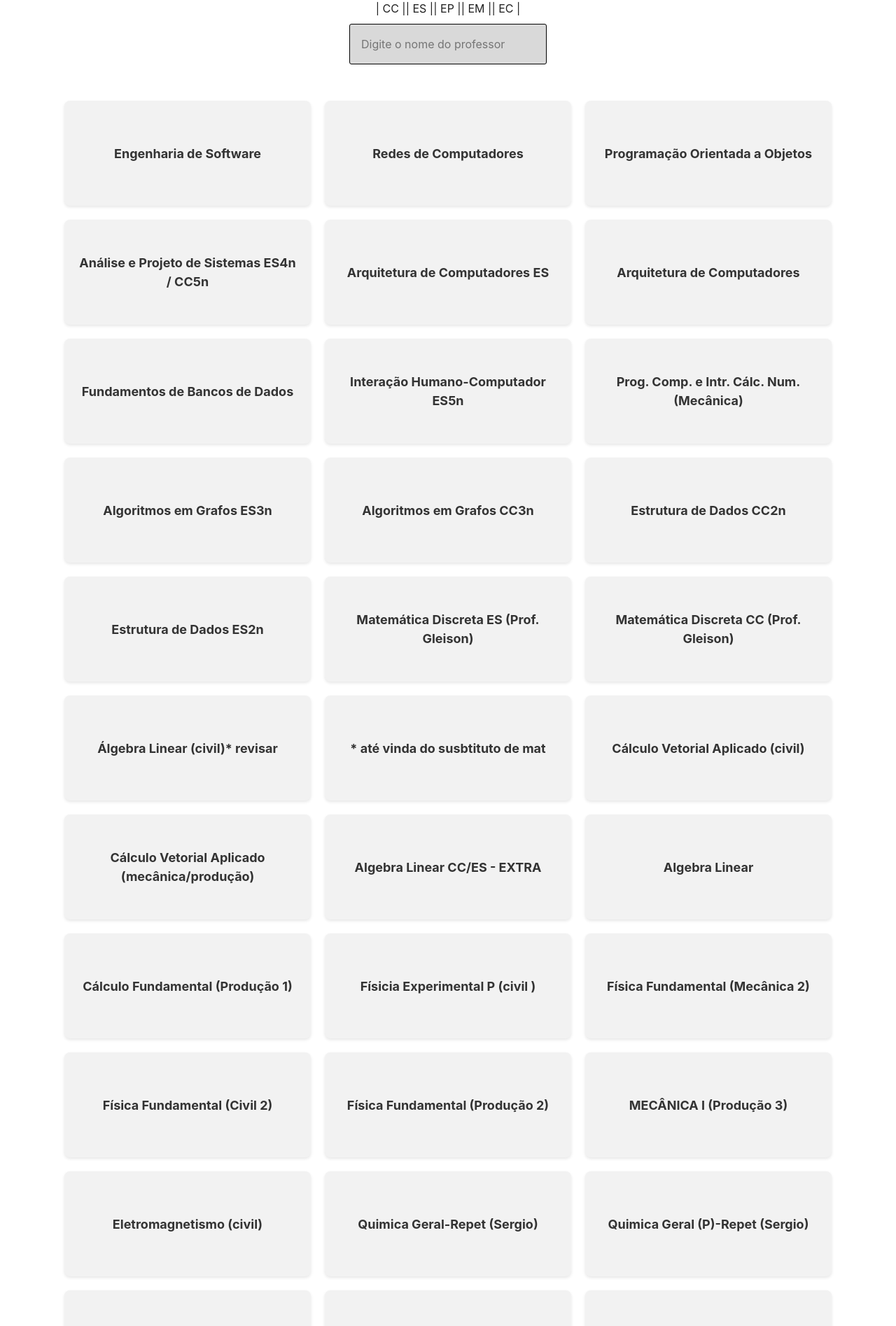
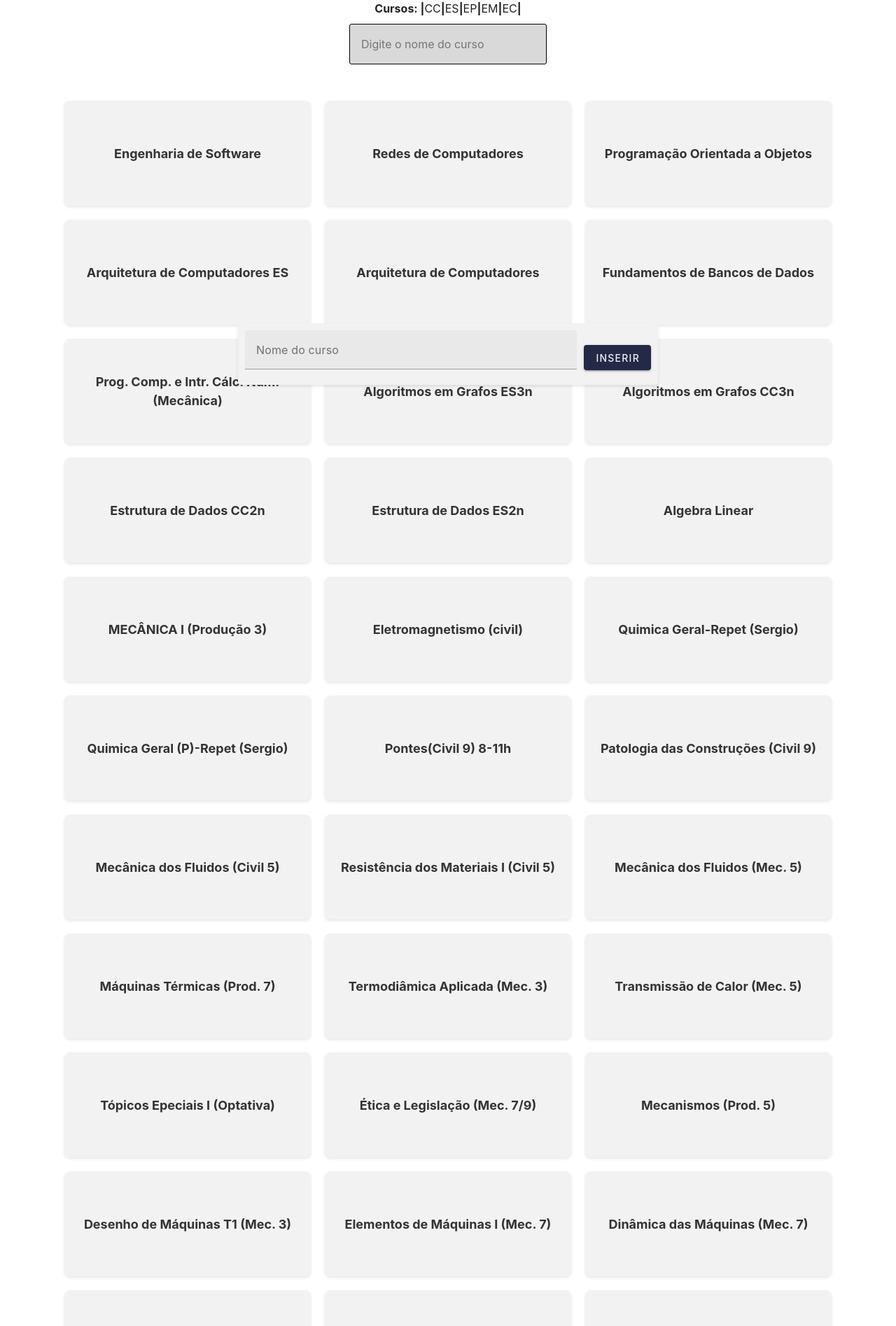
Before and after one commit to lukaian-k/web_development_work, a Vue app in the folder app/work-integrity/: page /courses in a window 1280 px wide. Shown: the part 230-2125 px from the top of the page at 70% size. Built offline with nearby package versions, Linux system fonts and the light colour scheme.

Commit message:
lukaian@19/07/23: alteracoes no Courses.vue.

```diff
--- a/app/work-integrity/src/components/CardViewAllocation.vue
+++ b/app/work-integrity/src/components/CardViewAllocation.vue
@@ -69,7 +69,6 @@ function deleteAllocation(allocation) {
             console.error(error)
         })
 }
-
 </script>
 
 <template>
--- a/app/work-integrity/src/views/Courses/Courses.vue
+++ b/app/work-integrity/src/views/Courses/Courses.vue
@@ -1,10 +1,13 @@
 <script setup>
 import Title from '../../components/Title.vue'
 import Card from '../../components/CardViewCurso.vue'
+import SuccessAlert from '../../components/SuccessAlert.vue'
 import data from './data.json'
 import { ref, computed } from 'vue'
 
 let filtro = ref('')
+let textInput = ref('')
+let isShow = ref(false)
 
 const listaFiltrada = computed(() => {
     const nomesFiltrados = filtro.value.toLowerCase().trim()
@@ -16,6 +19,11 @@ const listaFiltrada = computed(() => {
     return data.Disciplinas
         .filter(i => i.toLowerCase().includes(nomesFiltrados))
 })
+
+function insertCourse() {
+    textInput.value = ''
+    isShow.value = true
+}
 </script>
 
 <template>
@@ -26,17 +34,29 @@ const listaFiltrada = computed(() => {
             <br>
 
             <v-row class="cursos">
-                <p v-for="i in data.Cursos">| {{ i }} |</p>
+                <h4>Cursos: |</h4>
+                <p v-for="i in data.Cursos">{{ i }}<strong>|</strong></p>
             </v-row>
 
-            <input v-model="filtro" type="text" placeholder="Digite o nome do professor">
+            <input v-model="filtro" type="text" placeholder="Digite o nome do curso">
 
             <Card :list="listaFiltrada" />
+
+            <div class="floating-form">
+                <v-text-field v-model="textInput" label="Nome do curso"></v-text-field>
+                <v-btn class="btn" @click="insertCourse">Inserir</v-btn>
+            </div>
+
+            <SuccessAlert :isShow="isShow.valueOf()" msg="Curso adicionado!" />
         </v-container>
     </v-app>
 </template>
 
 <style scoped lang="scss">
+$background: var(--background);
+$background-gray: var(--background-gray);
+$highlights: var(--highlights);
+
 .cursos {
     display: flex;
     justify-content: center;
@@ -46,8 +66,30 @@ const listaFiltrada = computed(() => {
 input {
     margin-bottom: 2em;
     padding: 1em;
-    background-color: var(--background-gray);
+    background-color: $background-gray;
     border-radius: 3px;
     border: 1px solid #020202;
 }
+
+.floating-form {
+    position: fixed;
+    bottom: 20px;
+    left: 50%;
+    transform: translateX(-50%);
+    display: flex;
+    align-items: center;
+    justify-content: space-between;
+    padding: 10px 10px 0px 10px;
+    background-color: $background;
+    border-radius: 5px;
+    box-shadow: 0 2px 4px rgba(0, 0, 0, 0.1);
+    width: 80%;
+    max-width: 600px;
+
+    .btn {
+        margin-left: 10px;
+        background-color: $highlights;
+        color: $background;
+    }
+}
 </style>
--- a/app/work-integrity/src/views/Courses/data.json
+++ b/app/work-integrity/src/views/Courses/data.json
@@ -10,39 +10,20 @@
         "Engenharia de Software",
         "Redes de Computadores",
         "Programação Orientada a Objetos",
-        "Análise e Projeto de Sistemas ES4n / CC5n",
         "Arquitetura de Computadores ES",
         "Arquitetura de Computadores",
         "Fundamentos de Bancos de Dados",
-        "Interação Humano-Computador ES5n",
         "Prog. Comp. e Intr. Cálc. Num. (Mecânica)",
         "Algoritmos em Grafos ES3n",
         "Algoritmos em Grafos CC3n",
         "Estrutura de Dados CC2n",
         "Estrutura de Dados ES2n",
-        "Matemática Discreta ES\r\n(Prof. Gleison)",
-        "Matemática Discreta CC\r\n(Prof. Gleison)",
-        "Álgebra Linear (civil)* revisar",
-        "* até vinda do susbtituto de mat",
-        "Cálculo Vetorial Aplicado (civil)",
-        "Cálculo Vetorial Aplicado (mecânica/produção)",
-        "Algebra Linear CC/ES - EXTRA",
         "Algebra Linear",
-        "Cálculo Fundamental (Produção 1)",
-        "Físicia Experimental P (civil )",
-        "Física Fundamental (Mecânica 2)",
-        "Física Fundamental (Civil 2)",
-        "Física Fundamental (Produção 2)",
         "MECÂNICA I  (Produção 3)",
         "Eletromagnetismo (civil)",
         "Quimica Geral-Repet (Sergio)",
         "Quimica Geral (P)-Repet (Sergio)",
         "Pontes(Civil 9) 8-11h",
-        "Análise de Estruturas I (Civil 7) (13:30-16:30h)",
-        "Saneamento I (Civil 7) 8-11 h",
-        "Proj. e Const. de Edifíc. I (Civil 5)",
-        "Mat. de Const. Civil-I 10:00-12:00 h (Civil 3)",
-        "Introdução a Engenharia (civil 1)",
         "Patologia das Construções (Civil 9)",
         "Mecânica dos Fluidos (Civil 5)",
         "Resistência dos Materiais I (Civil 5)",
@@ -61,12 +42,6 @@
         "Proc de Confor Plástica (Mec. 7)",
         "Desenho (Mec. 1 - Turma 1)",
         "Desenho (Mec. 1 - Turma 2)",
-        "Fund. da Econ e Adm. (Produção 3)",
-        "Gestão da Qualidade (Produçao 5)",
-        "Sist de Infor Geren (Produção 7)",
-        "Gerência de Manutenção (Produção 7)",
-        "Gestão de Custos (Produção 5)",
-        "Adm. Mercadológica (Produção 5)",
         "Simulação (Optativa)",
         "Desenvolvimento WEB",
         "Lógica para Computação",
@@ -76,7 +51,6 @@
         "Compiladores",
         "Sistemas Distribuídos",
         "Projeto e Análise de Algoritmos",
-        "Estrutura de Dados Avançada CC4n",
         "Introdução a Processos e Requisitos de Software ES2n",
         "Laboratório de Programação ES",
         "Projeto Detalhado de Software ES",
@@ -104,25 +78,6 @@
         "Cálculo Fundamental (Mecânica 1)",
         "Cálculo Fundamental (Civil 1)",
         "Matemática Básica ES",
-        "Algebra Linear (mecânica) *",
-        "* até vinda do susbtituto de mat",
-        "Cálculo diferencial e Integral I",
-        "Eletromagnetismo (MEC E PROD)",
-        "Matemática básica CC( ou subst ES)*",
-        "Química Geral LAB (Civil 1)",
-        "Química Geral LAB(Prod, Mec e Civil 1)",
-        "Química Geral (Produção 1)",
-        "Química Geral (Mecânica 1)",
-        "Estruturas de Concreto I  (Civil 7) (13:30-16:30h)",
-        "Geologia Aplicada à Engenharia (Civil 3)",
-        "Mecânica dos solos I (Civil 5)",
-        "Hidrologia (Civil 7)",
-        "Instalações Elétricas Prediais (Civil 9) 8 às 11 (1 cr)",
-        "Proj. e Const. de Edifíc. I (Civil 5)",
-        "Instalações Elétricas Prediais (Civil 9) 8 às 11 (2cr)",
-        "Projeto e Const da Infra. Estrut Viária (Civil 7)",
-        "Resistência dos Materiais I (Mec. 5)",
-        "Resistência dos Materiais I (Prod. 5)",
         "Máquinas de fluxo (Prod. 5)",
         "Refrigeração e Ar-condicionado (Mec. 7)",
         "Materiais Metálicos (Mec. 5)",
@@ -138,19 +93,9 @@
         "Fund. da Econ e Adm. (Civil 5)",
         "Fund. da Econ e Adm. (Mecânica 5)",
         "PCP II (Produção 7)",
-        "Engenharia Econômica (13:30 - 16:30) (Produção 9)",
-        "Inglês Instrumental",
-        "Engenharia de Software",
-        "Teoria da Computação",
-        "Inteligência Artificial",
-        "Redes de Computadores",
         "Projeto e pesquisa Científica -",
         "Linguagens Formais e Autômatos",
         "Programação Orientada a Objetos",
-        "Análise e Projeto de Sistemas ES4n / CC5n",
-        "Verificação e Validação ES",
-        "Manutenção de Software ES",
-        "Arquitetura de Computadores ES",
         "Arquitetura de Computadores",
         "Ética Profissional ES1n",
         "Ética Profissional",
@@ -162,65 +107,11 @@
         "Introdução à Engenharia de Software ES1n",
         "Estrutura de Dados CC2n",
         "Estrutura de Dados ES2n",
-        "Matemática Discreta ES\r\n(Prof. Gleison)",
-        "Matemática Discreta CC\r\n(Prof. Gleison)",
-        "Cálculo Vetorial Aplicado (civil)",
-        "Cálculo Vetorial Aplicado (mecânica/produção)",
-        "Probab. e Estatística (Prof. Rose)",
-        "Algebra Linear CC/ES - EXTRA",
         "Algebra Linear",
         "Cálculo Fundamental (Produção 1)",
         "Física Experimental P (Mecanica 2)",
         "Física Fundamental (Mecânica 2)",
         "Física Fundamental (Civil 2)",
-        "Física Fundamental (Produção 2)",
-        "Pré-Calculo",
-        "Revisão de Matemática (Produção )",
-        "Mecanica-I (Civil 3) 13-16h (Produção 5 vagas e Mecânica 5 vagas)",
-        "Projeto Estrutural de Edifícios de Concreto (Civil 9) 8-11h",
-        "Desenho para Engenharia Turma 01 (Civil 1/2)",
-        "Desenho para Engenharia Turma 02 (Civil 1/2)",
-        "Gerenciamento na Construção Civil I (Civil 7)",
-        "Mat. de Const. Civil-I 10:00-12:00 h (Civil 3)",
-        "Geoprocessamento (Civil 5) 8-11:00h",
-        "Mecânica dos Fluidos (Civil 5)",
-        "Resistência dos Materiais I (Civil 5)",
-        "Mecânica dos Fluidos (Mec. 5)",
-        "Máquinas Térmicas (Prod. 7)",
-        "Introdução à Engenharia (Mec.1/2)",
-        "Termodiâmica Aplicada (Mec. 3)",
-        "Transmissão de Calor (Mec. 5)",
-        "Mecanismos (Prod. 5)",
-        "Desenho de Máquinas T1 (Mec. 3)",
-        "Elementos de Máquinas I (Mec. 7)",
-        "Dinâmica das Máquinas (Mec. 7)",
-        "Tópicos Especiais III (Optativa)",
-        "Proc de Confor Plástica (Mec. 7)",
-        "Fund. da Econ e Adm. (Produção 3)",
-        "Gestão da Qualidade (Produçao 5)",
-        "Sist de Infor Geren (Produção 7)",
-        "Gerência de Manutenção (Produção 7)",
-        "Gestão de Custos (Produção 5)",
-        "Engenharia Econômica (13:30 - 16:30) (CIVIL/MECANICA)",
-        "Simulação (Optativa)",
-        "Empreendedorismo para Engenharia",
-        "Desenvolvimento WEB",
-        "Lógica para Computação",
-        "Lógica para Computação  ES4",
-        "Arquitetura de Software ES6n",
-        "Qualidade de Software ES6n",
-        "Compiladores",
-        "Sistemas Distribuídos",
-        "Projeto e Análise de Algoritmos",
-        "Estrutura de Dados Avançada CC4n",
-        "Introdução a Processos e Requisitos de Software ES2n",
-        "Laboratório de Programação ES",
-        "Projeto Detalhado de Software ES",
-        "Gerência de Projetos de Software ES5n",
-        "Empreendedorismo ES6n / CC7",
-        "Fundamentos de Programação ES",
-        "Linguagens de Programação",
-        "Laboratório de Programação",
         "Fundamentos de Bancos de Dados",
         "Fundamentos de Programação",
         "Prog. Comp. e Intr. Cálc. Num. (Produção)",
@@ -240,13 +131,6 @@
         "Probab. e Estatística (mecanica)",
         "Cálculo Fundamental (Mecânica 1)",
         "Cálculo Fundamental (Civil 1)",
-        "Algebra Linear (produção) *",
-        "* até vinda do susbtituto de mat",
-        "Matemática Básica ES",
-        "Física Experimental P (Produção 2)",
-        "Cálculo diferencial e Integral I",
-        "Eletromagnetismo (MEC E PROD)",
-        "Matemática básica CC( ou subst ES) *",
         "Eletromagnetismo (civil)",
         "Química Geral  (Civil 1)",
         "Química Geral  LAB (Produção 1)",
@@ -262,35 +146,6 @@
         "Máquinas de fluxo (Prod. 5)",
         "Refrigeração e Ar-condicionado (Mec. 7)",
         "Materiais Metálicos (Mec. 5)",
-        "Ciência dos Materiais (Prod. 3)",
-        "Ciência dos Materiais (Mec. 3)",
-        "Ética e Legislação (Prod. 7)",
-        "Ética e Legislação (Civil 9)",
-        "Desenho de Máquinas T2 (Mec. 3)",
-        "Dinâmica das Máquinas (Mec. 7)",
-        "Introd à Pesq Oper (Produção 5)",
-        "Logística Empresarial II (Produção 7)",
-        "Fund. da Econ e Adm. (Civil 5)",
-        "Fund. da Econ e Adm. (Mecânica 5)",
-        "PCP II (Produção 7)",
-        "Inglês Instrumental",
-        "Teoria da Computação",
-        "Inteligência Artificial",
-        "Linguagens Formais e Autômatos",
-        "Verificação e Validação ES",
-        "Manutenção de Software ES",
-        "Ética Profissional ES1n",
-        "Ética Profissional",
-        "Introdução à Engenharia de Software ES1n",
-        "Revisão de Matemática (civil )",
-        "Revisão de Física  - civil",
-        "Revisão de Física (Mecânica )",
-        "Revisão de Física (Produção )",
-        "Avaliações e Perícias de Engenharia 10-13h(Civil 9)",
-        "Inst. Hidráulicas e Sanitárias Prediais (Civil 9)",
-        "Introdução à Engenharia (Civil 1)",
-        "Desenho para Engenharia (Civil 1)",
-        "Desenho (Prod. 1 - Turma 2)",
-        "Simulação (Optativa)"
+        "Ciência dos Materiais (Prod. 3)"
     ]
 }
```
